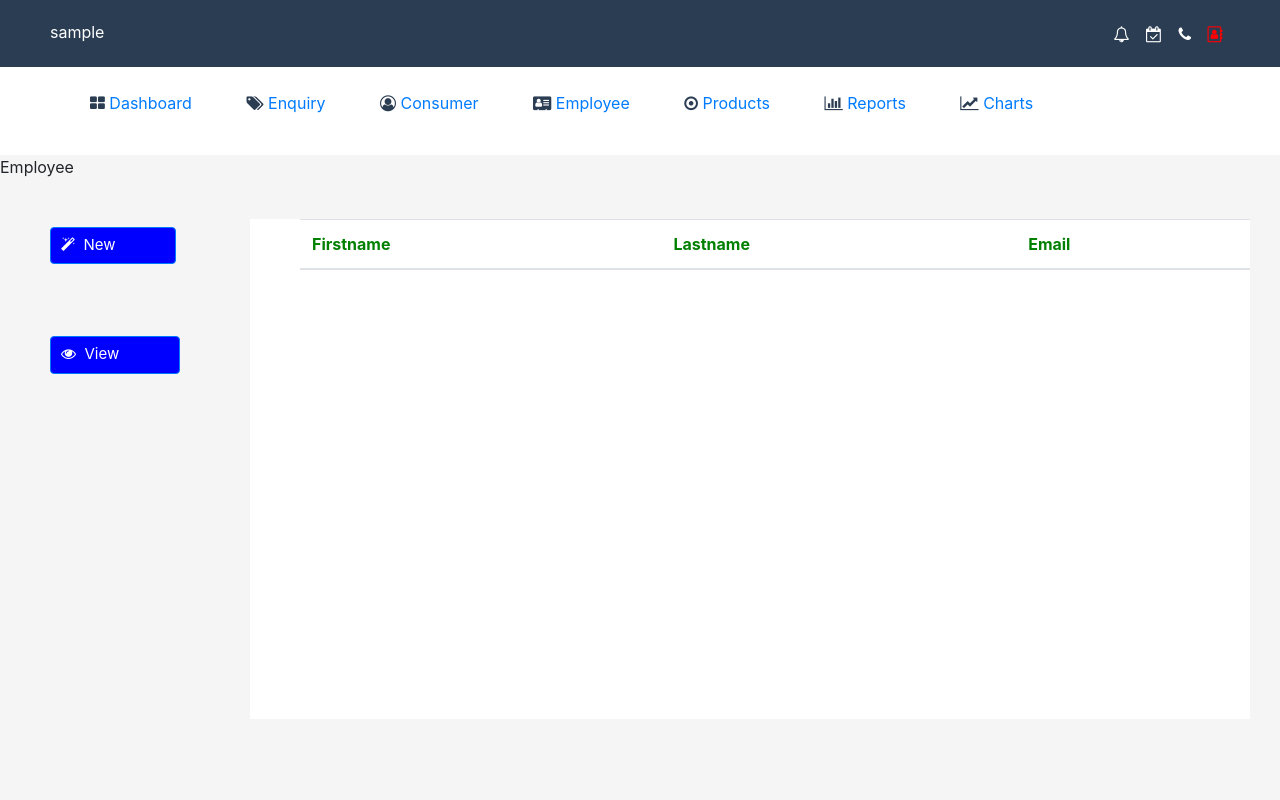
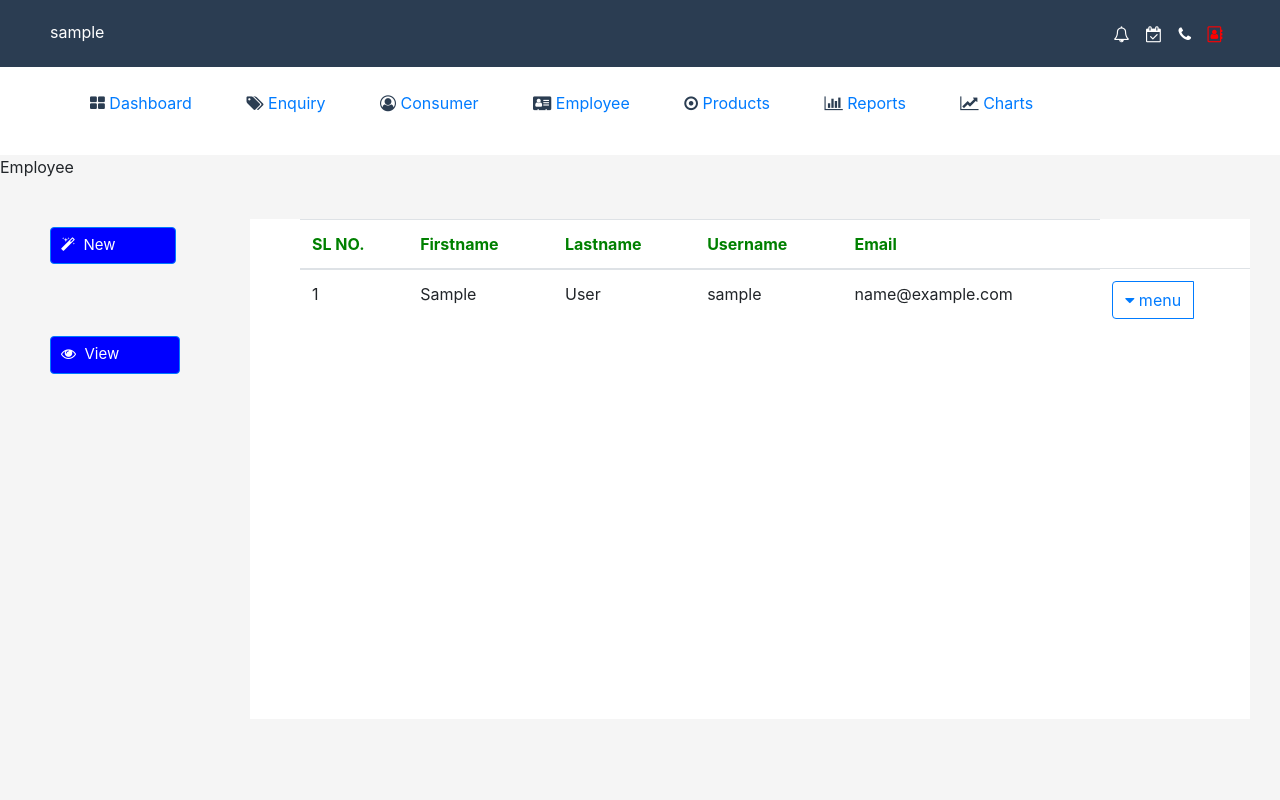
Before and after one commit to Vazcipher/trackmyleadz, a Django app: template trackapp/template/employee.html in a window 1280 px wide. Run offline with Django 3.2, Linux system fonts and the light colour scheme; tables that the repository leaves empty hold one stand-in row (values such as "Sample post"); the template is opened without the code that fills it: values that come from a table or form of the project are taken from there, most other values are stand-ins (such as "Sample title", 1, 10 or a date in 2020); lists and menus that the app fills with data are empty; some libraries are stand-ins or nearby versions.

Commit message:
view employee

```diff
--- a/trackapp/template/employee.html
+++ b/trackapp/template/employee.html
@@ -25,13 +25,39 @@
 	<table class="table">
 		<thead>
 			<tr>
+				<th>SL NO.</th>
 				<th>Firstname</th>
 				<th>Lastname</th>
+				<th>Username</th>
 				<th>Email</th>
+
 			</tr>
 		</thead>
 		<tbody>
+				{% for user in userdetail %}
+                <tr>
+                    <td> {{ user.id }} </td>
+					<td> {{ user.firstname }} </td>
+					<td> {{ user.lastname }} </td>
+					<td> {{ user.fk_login_id.username }} </td>
+					<td> {{ user.email }}</td>
 
+					<td>
+						<div class="btn-group">
+							<button class="btn btn-outline-primary" data-toggle="dropdown">
+								<i class="fa fa-caret-down"></i>
+								menu
+							</button>
+							<div class="dropdown-menu">
+
+								<a class="dropdown-item" href="#"><i class="fa fa-edit"> Edit</i></a>
+								<a class="dropdown-item" href="#"><i class="fa fa-user-times"> Delete</i></a>
+								<a class="dropdown-item" href="#"><i class="fa fa-binoculars"> View</i></a>
+							</div>
+						</div>
+					</td>
+				</tr>
+				{% endfor %}
 		</tbody>
 	</table>
 </div>
--- a/trackapp/views.py
+++ b/trackapp/views.py
@@ -92,9 +92,11 @@ def employee(request):
         user_obj = UserLogin.objects.get(id=request.session['userId'])
         company_obj = Company.objects.get(id=request.session['companyId'])
         role_obj = UserRole.objects.filter(fk_company_id=company_obj)
+        userdet_obj = UserDetails.objects.filter(fk_login_id__fk_company_id=company_obj)
         context = {
             "username": user_obj.username,
-            "roles": role_obj
+            "roles": role_obj,
+            "userdetail":userdet_obj
         }
         return render(request, 'employee.html', context)
     except Exception:
```
